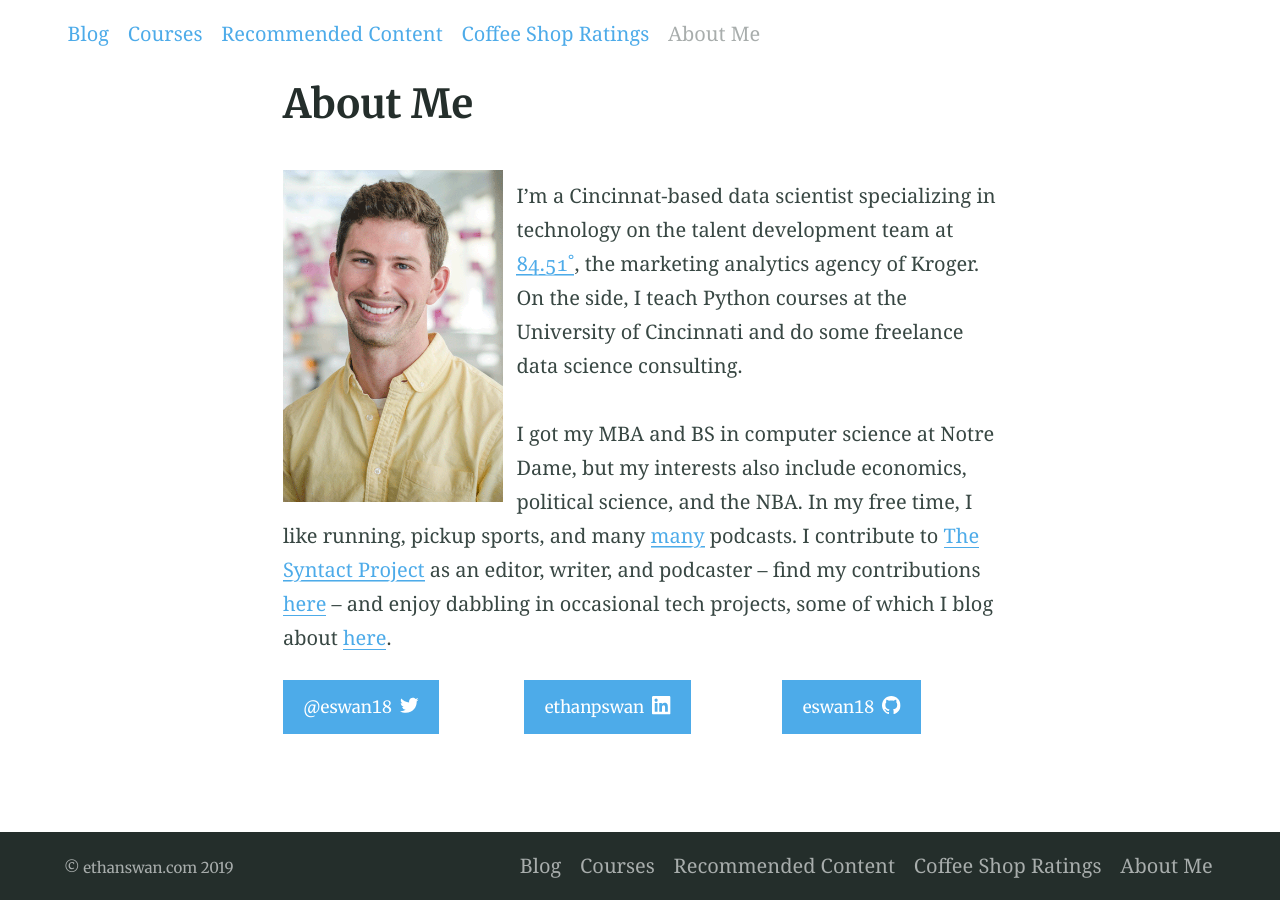
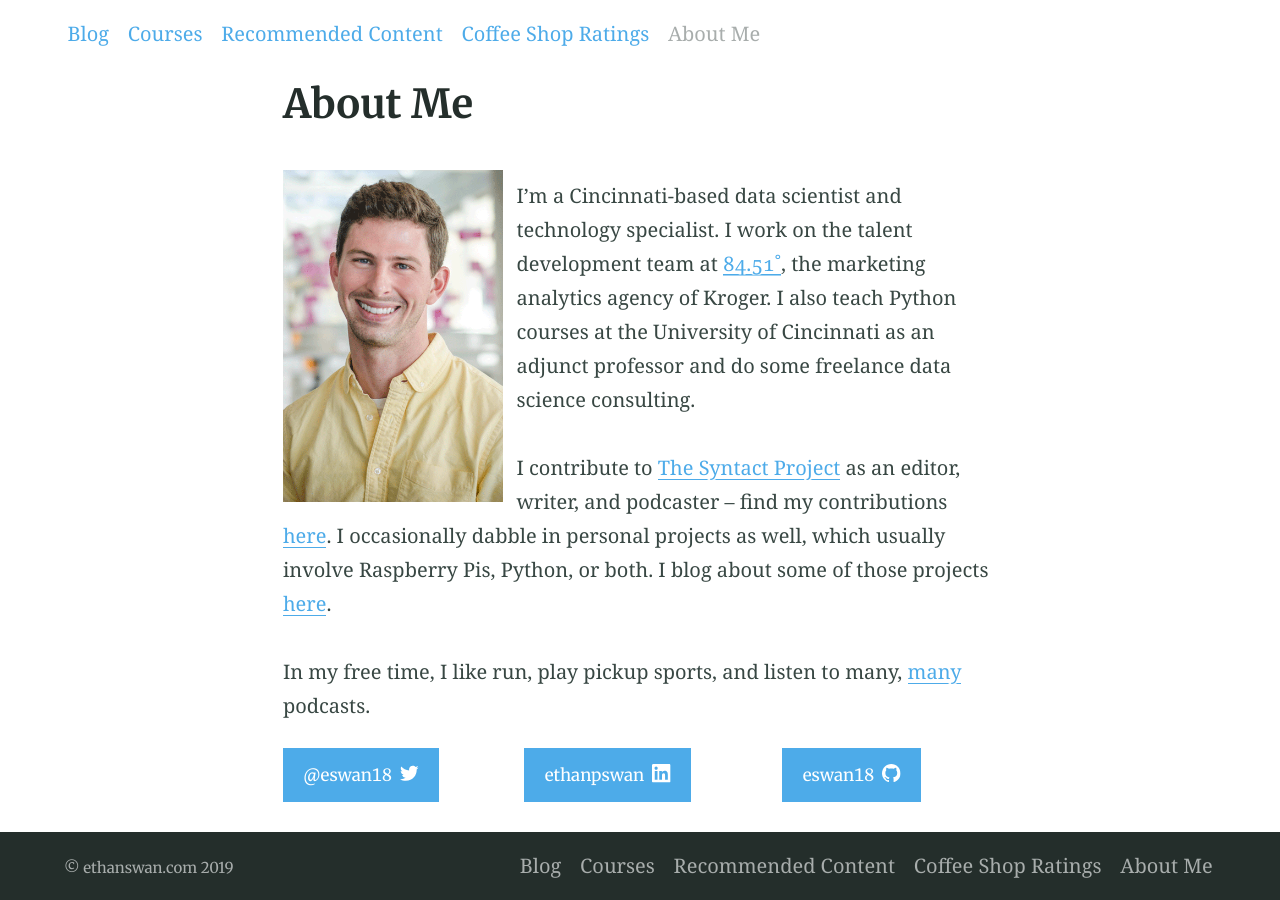
Before and after one commit to eswan18/ethanswan.com, a Jekyll site: the page built from about_me/index.md, in a window 1280 px wide. Built offline with Jekyll 4.4.1, drawn with Linux system fonts in a browser that asks for light colours.

Commit message:
Update bio.

```diff
--- a/_config.yml
+++ b/_config.yml
@@ -54,7 +54,7 @@ collections:
   courses:
     title: "Training Courses"
     output: true
-    description: "sdf"
+    description: "Courses I Teach"
 
 
 # 7. Site settings
--- a/about_me/index.md
+++ b/about_me/index.md
@@ -4,15 +4,15 @@ title: About Me
 ---
 
 {% include figure.html image="/images/sitewide/ethan_headshot_smiling.gif" position="left" width="220" height="330" %}
-{% if site.hello %}![Ethan Headshot](images/sitewide/ethan_headshot_smiling.gif){:height="330px" width="220px"} {% endif %}
-I'm a Cincinnat-based data scientist specializing in technology on the talent development team at <a href="http://www.8451.com">84.51˚</a>, the marketing analytics agency of Kroger.
-On the side, I teach Python courses at the University of Cincinnati and do some freelance data science consulting.
+I'm a Cincinnati-based data scientist and technology specialist. I work on the talent development team at <a href="http://www.8451.com">84.51˚</a>, the marketing analytics agency of Kroger.
+I also teach Python courses at the University of Cincinnati as an adjunct professor and do some freelance data science consulting.
 
-I got my MBA and BS in computer science at Notre Dame, but my interests also include economics, political science, and the NBA.
-In my free time, I like running, pickup sports, and many [many](/rec_content.html) podcasts.
 I contribute to [The Syntact Project](http://syntactproject.com) as an editor, writer, and podcaster --
-find my contributions [here](http://syntactproject.com/contributors/ethan_swan.html) --
-and enjoy dabbling in occasional tech projects, some of which I blog about [here](/).
+find my contributions [here](http://syntactproject.com/contributors/ethan_swan.html).
+I occasionally dabble in personal projects as well, which usually involve Raspberry Pis, Python, or both.
+I blog about some of those projects [here](/).
+
+In my free time, I like run, play pickup sports, and listen to many, [many](/rec_content.html) podcasts.
 
 
 
```
